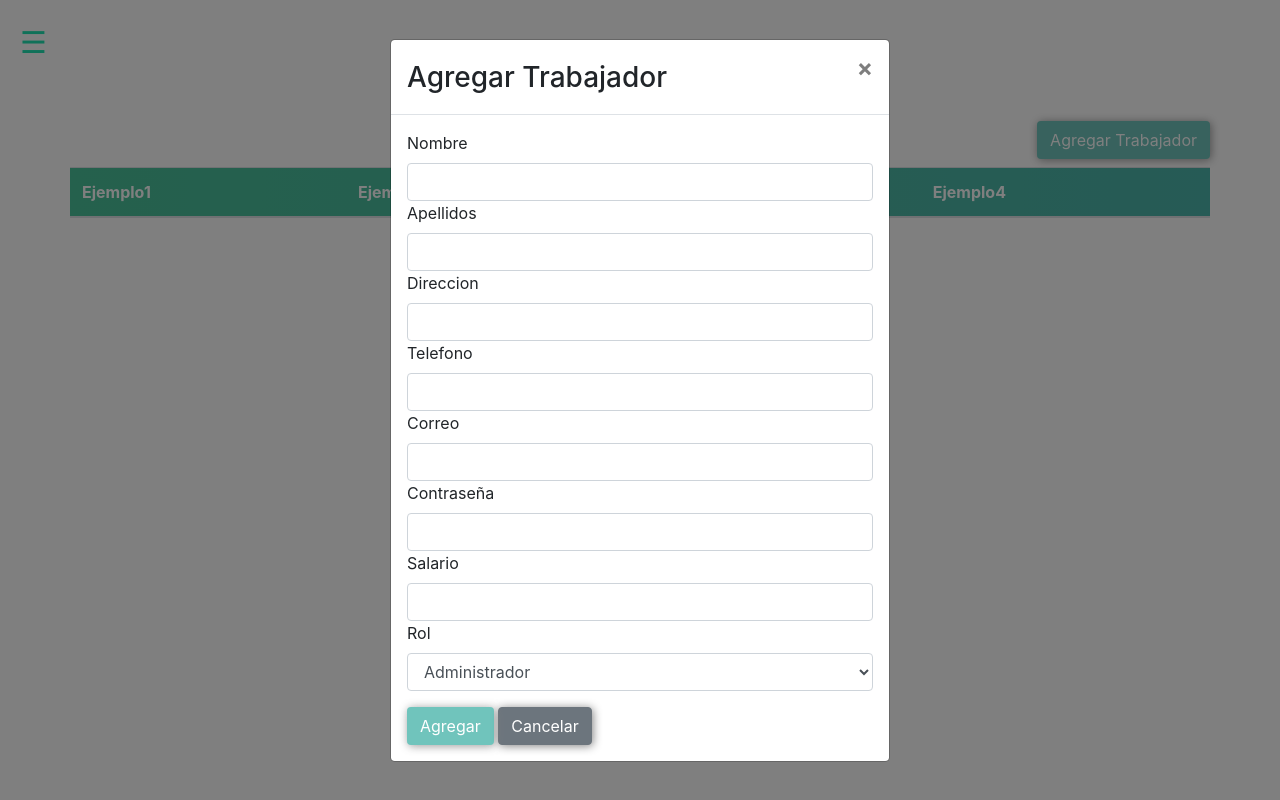
After one commit to Eduardo-Guerra-Alvarez/SADG, a PHP site: page /views/trabajadoresIndex.php in a window 1280 px wide, after a click on "Agregar Trabajador". The commit adds this page. Run offline with PHP 8.4, Linux system fonts and the light colour scheme; lists and menus that the app fills with data are empty.

Commit message:
Creacion de trabajador

```diff
--- a/assets/css/styles.css
+++ b/assets/css/styles.css
@@ -1,7 +1,7 @@
 /* The side navigation menu */
 .sidenav {
     font-family: 'Times New Roman';
-    height: 100%; /* 100% Full-height */
+    height: auto; /* 100% Full-height */
     width: 0; /* 0 width - change this with JavaScript */
     position: fixed; /* Stay in place */
     z-index: 1; /* Stay on top */
@@ -25,8 +25,7 @@
 
   /* When you mouse over the navigation links, change their color */
   .sidenav a:hover {
-    background: linear-gradient(to right, #48b1bf, #06beb6); /* W3C, IE 10+/ Edge, Firefox 16+, Chrome 26+, Opera 12+, Safari 7+ */
-
+    background: linear-gradient(to right, #48b1bf, #06beb6);
     color: blanchedalmond;
     font-size: 25px;
   }
@@ -39,7 +38,7 @@
 
   #btn-menu {
     font-size:30px;
-    cursor:pointer;
+    cursor: pointer;
     color: #20e3b2;
   }
 
@@ -61,3 +60,28 @@
     .sidenav {padding-top: 20px;}
     .sidenav a {font-size: 18px;}
   }
+
+  .table-thead {
+    background: linear-gradient(to right, #4ac29a, #4db6ac);
+    color: white;
+  }
+
+  .btn-aqua {
+    color: white;
+    background: #4db6ac;
+    box-shadow: 1px 1px 10px gray;
+    opacity: 0.8;
+  }
+
+  button {
+    box-shadow: 1px 1px 10px gray;
+  }
+
+  .close {
+    box-shadow: none;
+  }
+
+  .btn-aqua:hover{
+    color: white;
+    opacity: 1;
+  }
--- a/assets/js/sidebar.js
+++ b/assets/js/sidebar.js
@@ -16,10 +16,3 @@ function sidebar(){
         clic = 1;
    }
 }
-
-function closeBar() {
-    document.getElementById("mySidenav").style.width = "0";
-    document.getElementById("main").style.marginLeft = "0";
-    // Icono de una X
-    document.getElementById('btn-menu').innerHTML = "&#9776";
-}
--- /dev/null
+++ b/includes/footer.php
@@ -0,0 +1,4 @@
+    </div>  <!--Fin main principal-->
+<script src="../assets/js/sidebar.js"></script>
+</body>
+</html>
--- /dev/null
+++ b/includes/head.php
@@ -0,0 +1,14 @@
+<!--Cabecera con todos los enlaces-->
+<!DOCTYPE html>
+<html lang="es">
+<head>
+    <meta charset="UTF-8">
+    <meta name="viewport" content="width=device-width, initial-scale=1.0">
+    <link rel="stylesheet" href="https://stackpath.bootstrapcdn.com/bootstrap/4.4.1/css/bootstrap.min.css" integrity="sha384-Vkoo8x4CGsO3+Hhxv8T/Q5PaXtkKtu6ug5TOeNV6gBiFeWPGFN9MuhOf23Q9Ifjh" crossorigin="anonymous">
+    <script src="https://code.jquery.com/jquery-3.4.1.slim.min.js" integrity="sha384-J6qa4849blE2+poT4WnyKhv5vZF5SrPo0iEjwBvKU7imGFAV0wwj1yYfoRSJoZ+n" crossorigin="anonymous"></script>
+    <script src="https://cdn.jsdelivr.net/npm/popper.js@1.16.0/dist/umd/popper.min.js" integrity="sha384-Q6E9RHvbIyZFJoft+2mJbHaEWldlvI9IOYy5n3zV9zzTtmI3UksdQRVvoxMfooAo" crossorigin="anonymous"></script>
+    <script src="https://stackpath.bootstrapcdn.com/bootstrap/4.4.1/js/bootstrap.min.js" integrity="sha384-wfSDF2E50Y2D1uUdj0O3uMBJnjuUD4Ih7YwaYd1iqfktj0Uod8GCExl3Og8ifwB6" crossorigin="anonymous"></script>
+    <link rel="stylesheet" href="../assets/css/styles.css">
+    <title>Diseño Grafico</title>
+</head>
+<body>
--- a/includes/sidebar.php
+++ b/includes/sidebar.php
@@ -2,7 +2,7 @@
     <a href="#">About</a>
     <a href="#">Services</a>
     <a href="#">Clients</a>
-    <a href="#">Contact</a>
+    <a href="#">Contacto</a>
     <a href="#">Cerrar Sesión</a>
 
     <div id="integrantes">
@@ -14,4 +14,7 @@
     </div>
     <footer>Copyright &copy 2020</footer>
 </div>
-<script src="../assets/js/sidebar.js"></script>
+
+<!--Main principal-->
+<div id="main">
+    <span id="btn-menu" onclick="sidebar()">&#9776</span>
--- /dev/null
+++ b/views/trabajadoresForm.php
@@ -0,0 +1,63 @@
+<!-- Button trigger modal -->
+<button type="button" class="btn btn-aqua" data-toggle="modal" data-target="#exampleModalCenter">
+  Agregar Trabajador
+</button>
+
+<!-- Modal -->
+<div class="modal fade" id="exampleModalCenter" tabindex="-1" role="dialog" aria-labelledby="exampleModalCenterTitle" aria-hidden="true">
+  <div class="modal-dialog modal-dialog-centered" role="document">
+    <div class="modal-content">
+      <div class="modal-header">
+        <h3 class="modal-title" id="exampleModalCenterTitle">Agregar Trabajador</h3>
+        <button type="button" class="close" data-dismiss="modal" aria-label="Close">
+          <span aria-hidden="true">&times;</span>
+        </button>
+      </div>
+      <div class="modal-body">
+        <form action="../controllers/addTrabajadores.php" method="POST">
+                <div class="form-groupl">
+                    <label for="nombre">Nombre</label>
+                    <input type="text" name="nombre" class="form-control" autofocus required>
+                </div>
+                <div class="form-groupl">
+                    <label for="apellidos">Apellidos</label>
+                    <input type="text" name="apellidos" class="form-control" required>
+                </div>
+                <div class="form-groupl">
+                    <label for="direccion">Direccion</label>
+                    <input type="text" name="direccion" class="form-control" required>
+                </div>
+                <div class="form-groupl">
+                    <label for="telefono">Telefono</label>
+                    <input type="text" name="telefono" class="form-control" required>
+                </div>
+                <div class="form-groupl">
+                    <label for="correo">Correo</label>
+                    <input type="email" name="correo" class="form-control" required>
+                </div>
+                <div class="form-groupl">
+                    <label for="password">Contraseña</label>
+                    <input type="password" name="password" class="form-control" required>
+                </div>
+                <div class="form-groupl">
+                    <label for="salario">Salario</label>
+                    <input type="number" name="salario" class="form-control" required>
+                </div>
+                <div class="form-groupl">
+                    <label for="rol">Rol</label>
+                    <select name="rol" class="form-control">
+                        <option value="">Administrador</option>
+                        <option value="">Secretari@</option>
+                        <option value="">Gestor de Proyectos</option>
+                        <option value="">Diseñador Grafico</option>
+                    </select>
+                </div>
+                <div class="form-groupl pt-3">
+                    <button type="submit" class="btn btn-aqua">Agregar</button>
+                    <button type="button" class="btn btn-secondary" data-dismiss="modal">Cancelar</button>
+                </div>
+        </form>
+      </div>
+    </div>
+  </div>
+</div>
--- /dev/null
+++ b/views/trabajadoresIndex.php
@@ -0,0 +1,28 @@
+<?php require_once '../includes/head.php' ?>
+<?php require_once '../includes/sidebar.php' ?>
+
+<div class="container">
+    <div class="row justify-content-center">
+        <h1>Trabajadores</h1>
+    </div>
+    <div class="row justify-content-end mb-2">
+        <?php require_once './trabajadoresForm.php' ?>
+    </div>
+    <div class="row">
+        <table class="table table-hover">
+            <thead class="table-thead">
+                <tr>
+                    <th>Ejemplo1</th>
+                    <th>Ejemplo2</th>
+                    <th>Ejemplo3</th>
+                    <th>Ejemplo4</th>
+                </tr>
+            </thead>
+            <tbody>
+
+            </tbody>
+        </table>
+    </div>
+</div>
+
+<?php require_once '../includes/footer.php' ?>
```
Also changed, not shown: controllers/addTrabajador.php (added, +45 -0 lines), controllers/conexion.php (added, +13 -0 lines), database.sql (+4 -3 lines), views/index.php (+7 -18 lines), views/prueba.php (added, +12 -0 lines).
